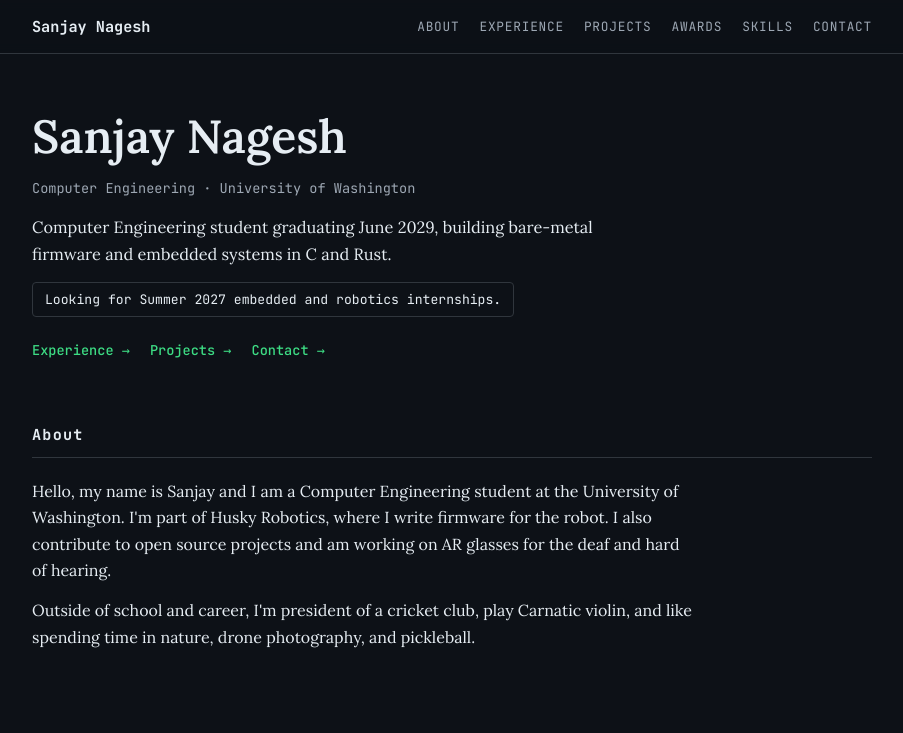
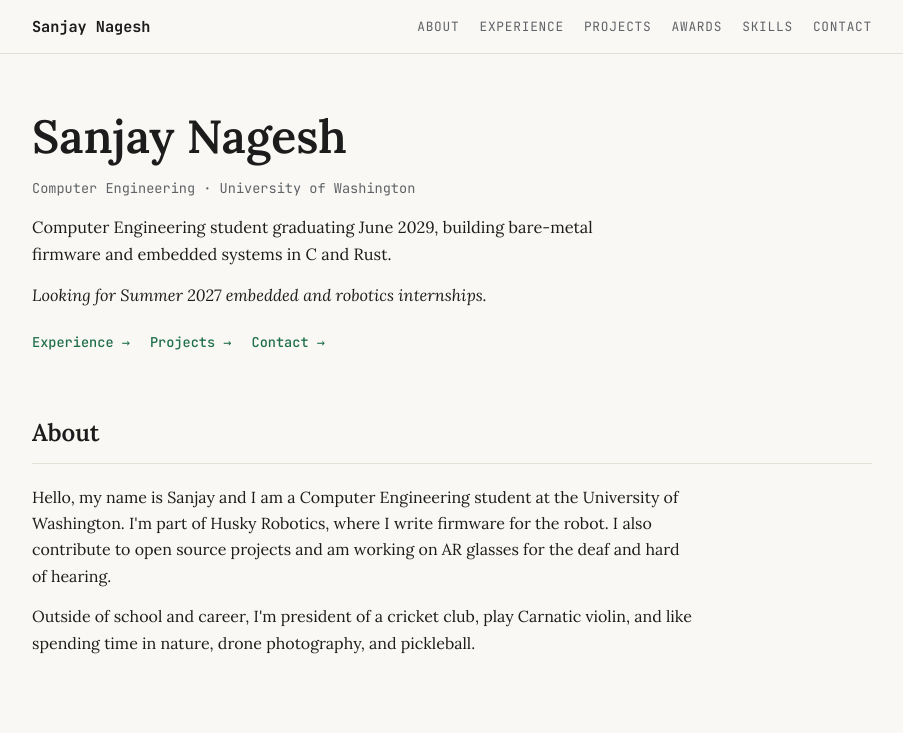
Before and after one commit to sanjay-nagesh/sanjay-nagesh.github.io, a plain HTML site: page index.html in a window 1280 px wide. Shown: the top 733 px of the page, without its empty margins (188-1091 px from the left). Drawn offline with Linux system fonts and the light colour scheme; no server answers.

Commit message:
Switch to a light, warm color scheme

```diff
--- a/css/styles.css
+++ b/css/styles.css
@@ -1,12 +1,11 @@
-/* Datasheet theme
-   Accent (#3ddc84) is used only for links, section numbers and hover states. */
+/* Light theme. Accent is used only for links and hover states. */
 :root{
-  --bg: #0d1117;
-  --surface: #161b22;
-  --fg: #e6edf3;
-  --muted: #9da7b3;          /* 7.4:1 on --bg */
-  --border: #30363d;
-  --accent: #3ddc84;         /* 10.6:1 on --bg */
+  --bg: #faf8f4;
+  --surface: #ffffff;
+  --fg: #1c1c1c;
+  --muted: #5f6368;          /* 5.7:1 on --bg */
+  --border: #e3dfd6;
+  --accent: #1f6f4a;         /* 5.8:1 on --bg */
   --max-width: 880px;
   --font-serif: "Lora",Georgia,"Times New Roman",serif;
   --font-mono: "JetBrains Mono",ui-monospace,SFMono-Regular,Menlo,Consolas,monospace;
@@ -31,7 +30,7 @@ a:hover{text-decoration:underline}
 /* HEADER */
 .site-header{
   position:sticky;top:0;z-index:100;
-  background:rgba(13,17,23,0.92);
+  background:rgba(250,248,244,0.92);
   -webkit-backdrop-filter:blur(6px);backdrop-filter:blur(6px);
   border-bottom:1px solid var(--border);
 }
@@ -49,12 +48,7 @@ a:hover{text-decoration:underline}
 }
 .tagline{font-family:var(--font-mono);color:var(--muted);margin:0 0 14px;font-size:0.85rem}
 .lead{margin:0 0 14px;font-size:1.02rem;max-width:620px}
-.status{
-  display:inline-flex;align-items:center;gap:10px;
-  font-family:var(--font-mono);font-size:0.82rem;color:var(--fg);
-  border:1px solid var(--border);border-radius:4px;padding:6px 12px;margin:0 0 22px;
-}
-.status-dot{width:7px;height:7px;border-radius:50%;background:var(--accent);flex-shrink:0}
+.status{margin:0 0 22px;font-size:1.02rem;font-style:italic;color:var(--fg)}
 .cta-row{display:flex;gap:20px;flex-wrap:wrap;margin:0}
 .btn{font-family:var(--font-mono);font-size:0.85rem;font-weight:500;color:var(--accent)}
 .btn::after{content:" →"}
@@ -62,13 +56,11 @@ a:hover{text-decoration:underline}
 /* SECTIONS */
 section.container{padding-top:36px;padding-bottom:36px}
 h2{
-  font-family:var(--font-mono);
-  font-size:0.95rem;font-weight:700;letter-spacing:0.08em;
+  font-size:1.5rem;font-weight:600;
   margin:0 0 20px;padding-bottom:10px;
   border-bottom:1px solid var(--border);
   color:var(--fg);
 }
-.sec-num{color:var(--accent)}
 h3{font-weight:600}
 section > p{max-width:660px;margin:0 0 14px}
 
@@ -89,7 +81,7 @@ section > p{max-width:660px;margin:0 0 14px}
 .exp-row:hover{border-color:var(--accent)}
 .exp-logo-img{
   height:64px;width:auto;max-width:180px;align-self:flex-start;
-  border-radius:4px;background:#fff;object-fit:contain;
+  border-radius:4px;border:1px solid var(--border);background:#fff;object-fit:contain;
 }
 .exp-info{display:flex;flex-direction:column;gap:2px;min-width:0}
 .exp-company{font-weight:600;font-size:1rem}
@@ -140,7 +132,7 @@ section > p{max-width:660px;margin:0 0 14px}
 /* MODAL */
 .modal-overlay{
   display:none;position:fixed;inset:0;z-index:500;
-  background:rgba(1,4,9,0.8);
+  background:rgba(28,28,28,0.55);
   align-items:center;justify-content:center;padding:16px;
 }
 .modal-overlay.open{display:flex}
@@ -171,15 +163,15 @@ section > p{max-width:660px;margin:0 0 14px}
 .ss-slide.active{opacity:1}
 .ss-btn{
   position:absolute;top:50%;transform:translateY(-50%);
-  background:rgba(13,17,23,0.7);color:var(--fg);border:1px solid var(--border);
+  background:rgba(0,0,0,0.5);color:#fff;border:1px solid rgba(255,255,255,0.3);
   width:34px;height:34px;border-radius:50%;font-size:20px;line-height:1;
   cursor:pointer;z-index:2;display:flex;align-items:center;justify-content:center;
 }
 .ss-btn:hover{border-color:var(--accent);color:var(--accent)}
 .ss-prev{left:10px}.ss-next{right:10px}
 .ss-dots{position:absolute;bottom:10px;left:50%;transform:translateX(-50%);display:flex;gap:6px;z-index:2}
-.ss-dot{width:7px;height:7px;border-radius:50%;background:rgba(230,237,243,0.4);cursor:pointer}
-.ss-dot.active{background:var(--fg)}
+.ss-dot{width:7px;height:7px;border-radius:50%;background:rgba(255,255,255,0.45);cursor:pointer}
+.ss-dot.active{background:#fff}
 
 /* UTILS + ACCESSIBILITY */
 .muted{color:var(--muted)}
```
